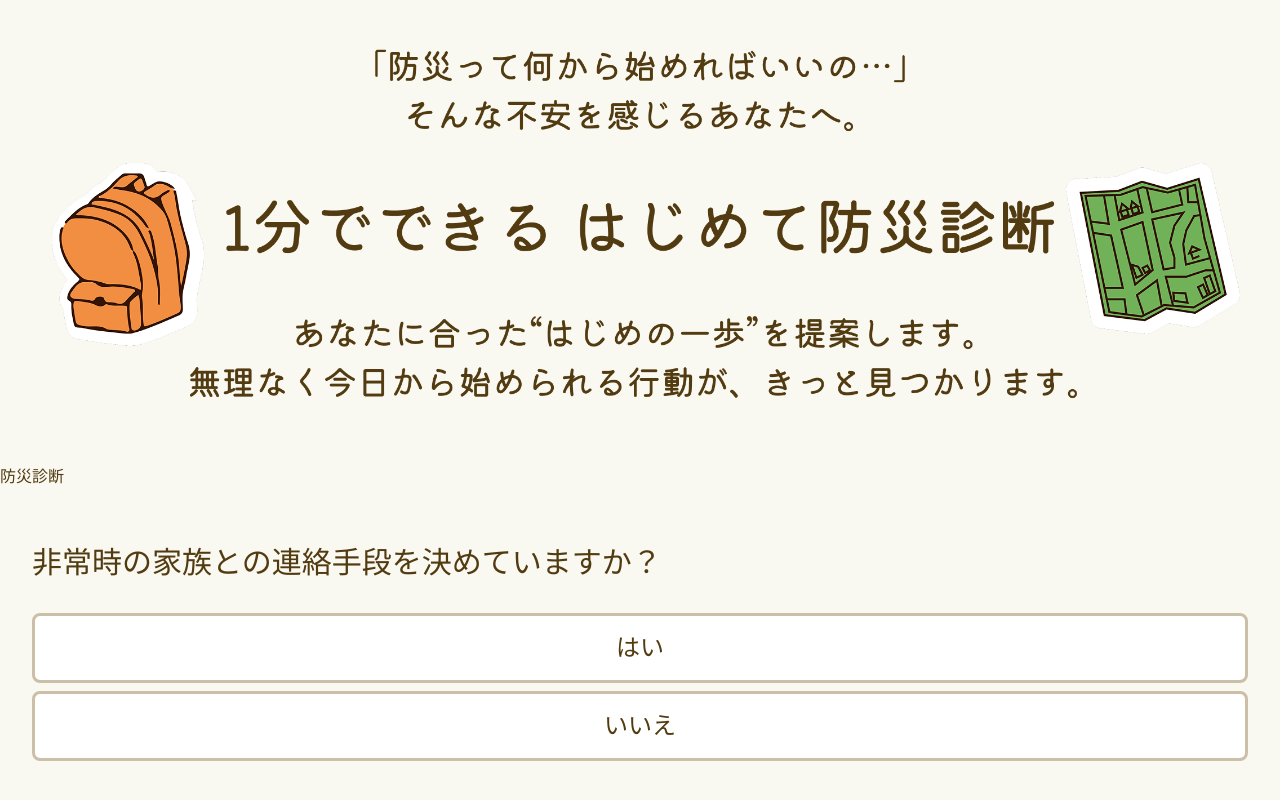
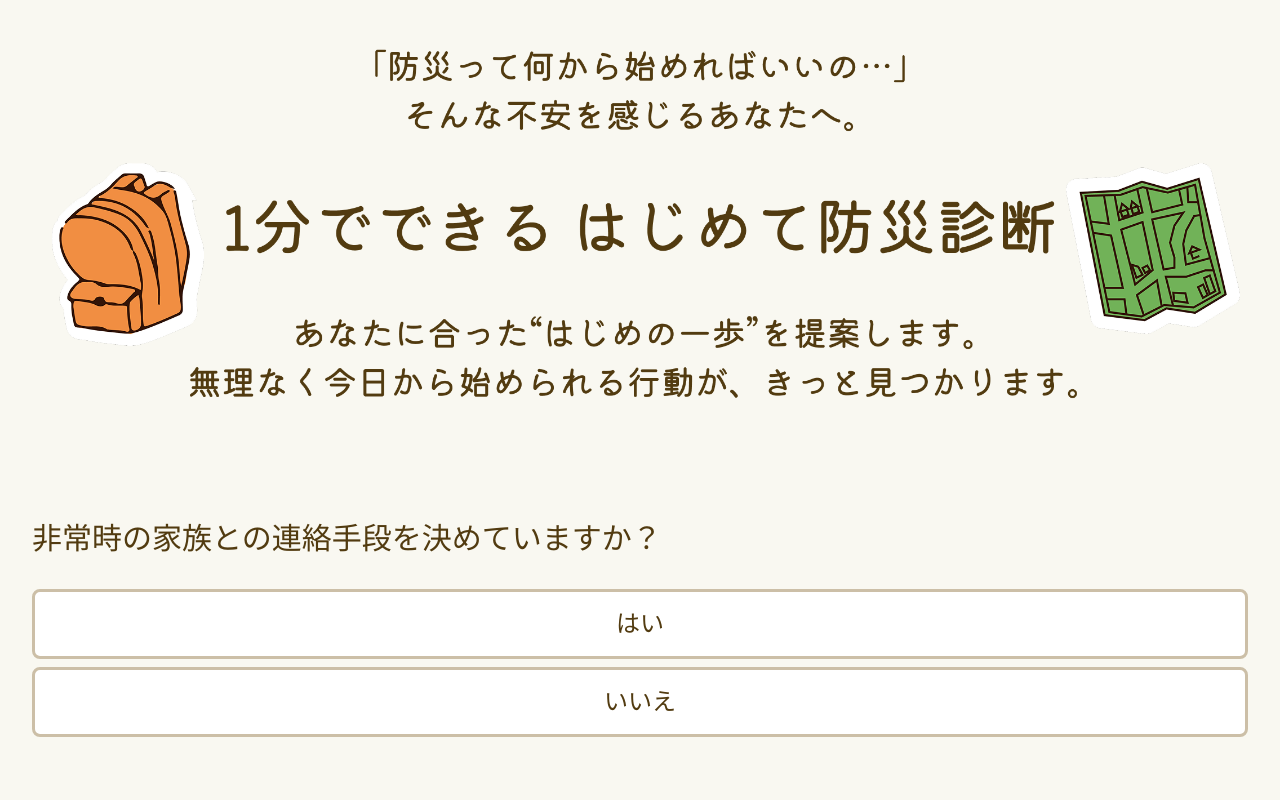
Before and after one commit to funswift/2025swift-C-disaster-prevention, a Next.js app: page /posts/question in a window 1280 px wide. Shown: the top 800 px of the page. Built offline with nearby package versions, Linux system fonts and the light colour scheme; a web font is replaced by a local one.

Commit message:
htmlでのタイトルを削除

```diff
--- a/app/posts/question/page.tsx
+++ b/app/posts/question/page.tsx
@@ -112,7 +112,6 @@ export default function Page() {
     /* classNameでデザインを変更可能（Bootstrapというものに定義されているCSS）*/
 return (
   <div className="container py-5">
-    <h1 className="mb-4">防災診断</h1>
 
     {/* mapメソッドで各質問をループ表示 */}
     {questions.map((question, index) => {
```
